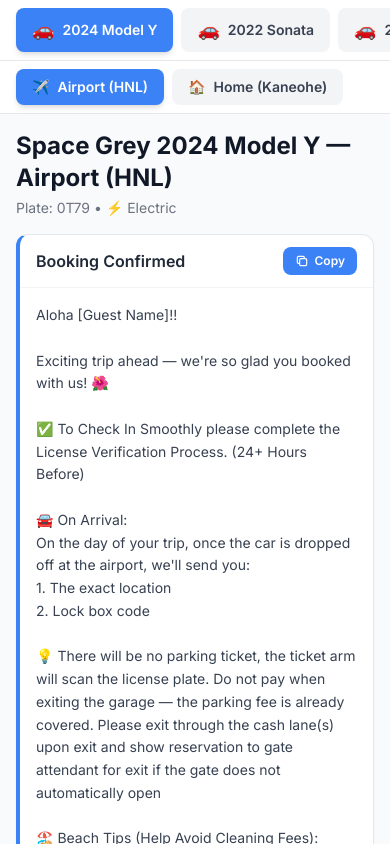
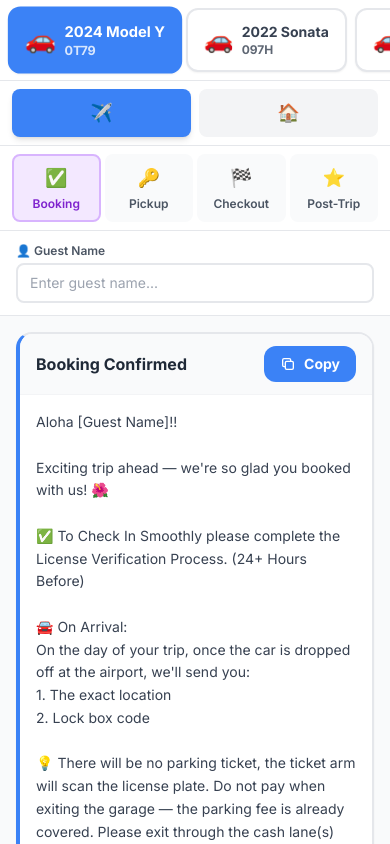
Before and after one commit to alfbot808/turo-message-app, a React (Vite) app: page / in a window 390 px wide. Built offline with nearby package versions, Linux system fonts and the light colour scheme.

Commit message:
Add interactive inputs: guest name, lockbox code, auto text replacement, mobile UI

```diff
--- a/src/App.jsx
+++ b/src/App.jsx
@@ -1,19 +1,63 @@
-import { useState } from 'react';
+import { useState, useEffect } from 'react';
 import { vehicles } from './data/messages';
 import './index.css';
 
 export default function App() {
   const [selectedVehicle, setSelectedVehicle] = useState(vehicles[0].id);
   const [selectedLocation, setSelectedLocation] = useState('airport');
+  const [selectedStage, setSelectedStage] = useState('booking');
+
+  // User inputs (persist in localStorage)
+  const [guestName, setGuestName] = useState(() => localStorage.getItem('guestName') || '');
+  const [lockboxCode, setLockboxCode] = useState(() => localStorage.getItem('lockboxCode') || '');
+
+  // Save to localStorage when inputs change
+  useEffect(() => {
+    localStorage.setItem('guestName', guestName);
+  }, [guestName]);
+
+  useEffect(() => {
+    localStorage.setItem('lockboxCode', lockboxCode);
+  }, [lockboxCode]);
 
   const vehicle = vehicles.find((v) => v.id === selectedVehicle);
   const location = vehicle?.locations.find((l) => l.id === selectedLocation);
 
+  const stages = [
+    { id: 'booking', label: 'Booking', icon: '✅' },
+    { id: 'pickup', label: 'Pickup', icon: '🔑' },
+    { id: 'checkout', label: 'Checkout', icon: '🏁' },
+    { id: 'posttrip', label: 'Post-Trip', icon: '⭐' },
+  ];
+
+  // Get messages for current stage
+  const stageMessages = location?.messages.filter((msg) => {
+    if (selectedStage === 'booking') return msg.id.includes('-book');
+    if (selectedStage === 'pickup') return msg.id.includes('-pickup');
+    if (selectedStage === 'checkout') return msg.id.includes('-checkout');
+    if (selectedStage === 'posttrip') return msg.id.includes('-posttrip');
+    return false;
+  }) || [];
+
+  // Replace placeholders in message
+  const processMessage = (content) => {
+    let processed = content;
+    if (guestName) {
+      processed = processed.replace(/\[Guest Name\]/g, guestName);
+    }
+    if (lockboxCode) {
+      processed = processed.replace(/\[CODE\]/g, lockboxCode);
+      processed = processed.replace(/→ Code is sent in the parking instructions!/g, `→ Code: ${lockboxCode}`);
+      processed = processed.replace(/→ Code for the lock box is: 0219/g, `→ Code for the lock box is: ${lockboxCode}`);
+    }
+    return processed;
+  };
+
   return (
     <div className="flex flex-col h-screen bg-gray-50 overflow-hidden">
-      {/* Vehicle Tabs (Top) */}
-      <div className="bg-white border-b border-gray-200 px-4 py-2 overflow-x-auto">
-        <div className="flex gap-2">
+      {/* Vehicle Tabs (Top - Scrollable) */}
+      <div className="bg-white border-b border-gray-200 px-3 py-2 overflow-x-auto flex-shrink-0">
+        <div className="flex gap-2 min-w-max">
           {vehicles.map((v) => (
             <button
               key={v.id}
@@ -21,14 +65,17 @@
                 setSelectedVehicle(v.id);
                 setSelectedLocation('airport');
               }}
-              className={`flex items-center gap-2 px-4 py-2 rounded-lg font-semibold text-sm whitespace-nowrap transition-all ${
+              className={`flex items-center gap-2 px-4 py-3 rounded-xl font-bold text-sm transition-all shadow-sm ${
                 selectedVehicle === v.id
-                  ? `bg-${v.color}-500 text-white shadow-md`
-                  : 'bg-gray-100 text-gray-700 hover:bg-gray-200'
+                  ? `bg-${v.color}-500 text-white shadow-lg scale-105`
+                  : 'bg-white text-gray-700 border-2 border-gray-200 hover:border-gray-300'
               }`}
             >
-              <span className="text-lg">{v.icon}</span>
-              {v.label}
+              <span className="text-2xl">{v.icon}</span>
+              <div className="text-left">
+                <div className="font-bold">{v.label}</div>
+                <div className="text-xs opacity-80">{v.plate}</div>
+              </div>
             </button>
           ))}
         </div>
@@ -36,63 +83,117 @@
 
       {/* Location Sub-tabs */}
       {vehicle && (
-        <div className="bg-white border-b border-gray-200 px-4 py-2">
+        <div className="bg-white border-b border-gray-200 px-3 py-2 flex-shrink-0">
           <div className="flex gap-2">
             {vehicle.locations.map((loc) => (
               <button
                 key={loc.id}
                 onClick={() => setSelectedLocation(loc.id)}
-                className={`flex items-center gap-2 px-4 py-2 rounded-lg font-semibold text-sm transition-all ${
+                className={`flex-1 flex items-center justify-center gap-2 px-3 py-2.5 rounded-lg font-semibold text-sm transition-all ${
                   selectedLocation === loc.id
                     ? 'bg-blue-500 text-white shadow-md'
                     : 'bg-gray-100 text-gray-700 hover:bg-gray-200'
                 }`}
               >
-                <span>{loc.icon}</span>
-                {loc.label}
+                <span className="text-lg">{loc.icon}</span>
+                <span className="hidden sm:inline">{loc.label}</span>
               </button>
             ))}
           </div>
         </div>
       )}
 
+      {/* Trip Stage Tabs */}
+      <div className="bg-white border-b border-gray-200 px-3 py-2 flex-shrink-0">
+        <div className="flex gap-1">
+          {stages.map((stage) => (
+            <button
+              key={stage.id}
+              onClick={() => setSelectedStage(stage.id)}
+              className={`flex-1 flex flex-col items-center gap-1 px-2 py-2 rounded-lg text-xs font-semibold transition-all ${
+                selectedStage === stage.id
+                  ? 'bg-purple-100 text-purple-700 border-2 border-purple-300'
+                  : 'bg-gray-50 text-gray-600 border-2 border-transparent hover:bg-gray-100'
+              }`}
+            >
+              <span className="text-lg">{stage.icon}</span>
+              <span>{stage.label}</span>
+            </button>
+          ))}
+        </div>
+      </div>
+
+      {/* Input Fields */}
+      <div className="bg-white border-b border-gray-200 px-4 py-3 flex-shrink-0">
+        <div className="max-w-md mx-auto space-y-3">
+          <div>
+            <label className="block text-xs font-semibold text-gray-600 mb-1">
+              👤 Guest Name
+            </label>
+            <input
+              type="text"
+              value={guestName}
+              onChange={(e) => setGuestName(e.target.value)}
+              placeholder="Enter guest name..."
+              className="w-full px-3 py-2 border-2 border-gray-200 rounded-lg focus:border-blue-500 focus:outline-none text-sm"
+            />
+          </div>
+          {selectedStage === 'pickup' && (
+            <div>
+              <label className="block text-xs font-semibold text-gray-600 mb-1">
+                🔐 Lockbox Code (for this trip)
+              </label>
+              <input
+                type="text"
+                value={lockboxCode}
+                onChange={(e) => setLockboxCode(e.target.value)}
+                placeholder="Enter lockbox code..."
+                className="w-full px-3 py-2 border-2 border-gray-200 rounded-lg focus:border-blue-500 focus:outline-none text-sm font-mono"
+              />
+            </div>
+          )}
+        </div>
+      </div>
+
       {/* Messages List */}
       <main className="flex-1 overflow-y-auto p-4">
-        {location ? (
-          <div className="max-w-3xl mx-auto space-y-4">
-            <div className="mb-4">
-              <h1 className="text-2xl font-bold text-gray-900">
-                {vehicle.colorName} {vehicle.label} — {location.label}
-              </h1>
-              <p className="text-sm text-gray-500 mt-1">
-                Plate: {vehicle.plate} • {vehicle.type === 'electric' ? '⚡ Electric' : vehicle.type === 'hybrid' ? '⛽ Hybrid' : '⛽ Gas'}
-              </p>
+        <div className="max-w-2xl mx-auto space-y-4">
+          {stageMessages.length > 0 ? (
+            stageMessages.map((msg) => (
+              <MessageCard
+                key={msg.id}
+                message={msg}
+                color={vehicle.color}
+                guestName={guestName}
+                lockboxCode={lockboxCode}
+                processMessage={processMessage}
+              />
+            ))
+          ) : (
+            <div className="text-center py-12 text-gray-400">
+              <div className="text-6xl mb-4">📝</div>
+              <p className="text-lg font-semibold">No messages for this stage</p>
+              <p className="text-sm mt-2">Try selecting a different trip stage</p>
             </div>
-
-            {location.messages.map((msg) => (
-              <MessageCard key={msg.id} message={msg} color={vehicle.color} />
-            ))}
-          </div>
-        ) : (
-          <div className="flex items-center justify-center h-full text-gray-400">
-            Select a vehicle and location
-          </div>
-        )}
+          )}
+        </div>
       </main>
     </div>
   );
 }
 
-// Simple Message Card component (inline for now)
-function MessageCard({ message, color }) {
+// Message Card Component
+function MessageCard({ message, color, guestName, lockboxCode, processMessage }) {
   const [copied, setCopied] = useState(false);
+
+  const processedContent = processMessage(message.content);
 
   const copy = async () => {
     try {
-      await navigator.clipboard.writeText(message.content);
+      await navigator.clipboard.writeText(processedContent);
     } catch {
       const el = document.createElement('textarea');
-      el.value = message.content;
+      el.value = processedContent;
       el.style.position = 'fixed';
       el.style.opacity = '0';
       document.body.appendChild(el);
@@ -105,12 +206,12 @@
   };
 
   return (
-    <div className={`bg-white rounded-xl border border-gray-200 border-l-4 border-l-${color}-500 shadow-sm overflow-hidden`}>
-      <div className="px-4 py-3 border-b border-gray-100 flex items-center justify-between">
-        <h3 className="font-semibold text-gray-800">{message.title}</h3>
+    <div className={`bg-white rounded-2xl border-2 border-gray-200 border-l-${color}-500 border-l-4 shadow-sm overflow-hidden`}>
+      <div className="px-4 py-3 bg-gray-50 border-b border-gray-100 flex items-center justify-between">
+        <h3 className="font-bold text-gray-800">{message.title}</h3>
         <button
           onClick={copy}
-          className={`flex items-center gap-1.5 px-3 py-1.5 rounded-lg text-xs font-semibold transition-all ${
+          className={`flex items-center gap-2 px-4 py-2 rounded-xl font-bold text-sm transition-all ${
             copied
               ? 'bg-green-500 text-white'
               : `bg-${color}-500 hover:bg-${color}-600 text-white`
@@ -118,14 +219,14 @@
         >
           {copied ? (
             <>
-              <svg className="w-3.5 h-3.5" fill="none" viewBox="0 0 24 24" stroke="currentColor" strokeWidth={2.5}>
+              <svg className="w-4 h-4" fill="none" viewBox="0 0 24 24" stroke="currentColor" strokeWidth={2.5}>
                 <path strokeLinecap="round" strokeLinejoin="round" d="M5 13l4 4L19 7" />
               </svg>
               Copied!
             </>
           ) : (
             <>
-              <svg className="w-3.5 h-3.5" fill="none" viewBox="0 0 24 24" stroke="currentColor" strokeWidth={2}>
+              <svg className="w-4 h-4" fill="none" viewBox="0 0 24 24" stroke="currentColor" strokeWidth={2}>
                 <path strokeLinecap="round" strokeLinejoin="round" d="M8 16H6a2 2 0 01-2-2V6a2 2 0 012-2h8a2 2 0 012 2v2m-6 12h8a2 2 0 002-2v-8a2 2 0 00-2-2h-8a2 2 0 00-2 2v8a2 2 0 002 2z" />
               </svg>
               Copy
@@ -135,8 +236,15 @@
       </div>
       <div className="p-4">
         <pre className="whitespace-pre-wrap text-sm text-gray-700 font-sans leading-relaxed">
-          {message.content}
+          {processedContent}
         </pre>
+        {(!guestName || (!lockboxCode && message.id.includes('-pickup'))) && (
+          <div className="mt-3 pt-3 border-t border-gray-100">
+            <p className="text-xs text-orange-600 font-semibold">
+              ⚠️ Tip: Fill in the guest name{message.id.includes('-pickup') ? ' and lockbox code' : ''} above to auto-populate this message
+            </p>
+          </div>
+        )}
       </div>
     </div>
   );
```
